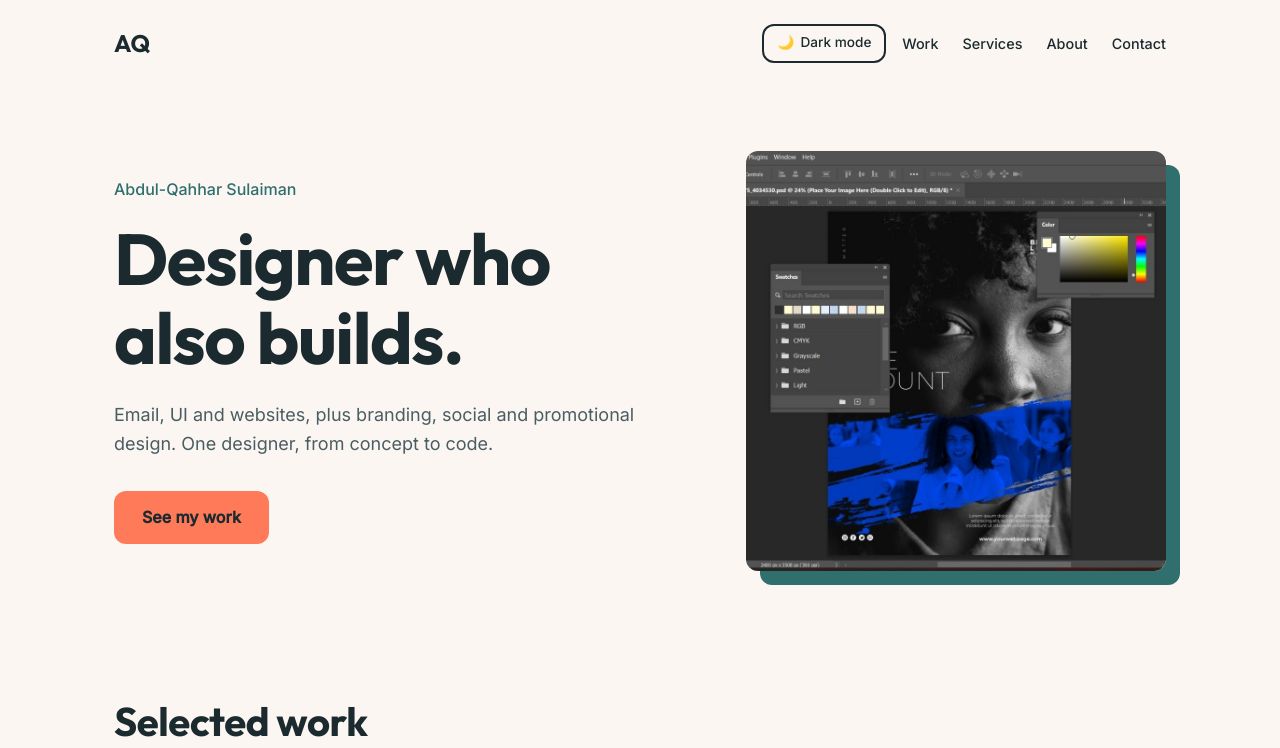
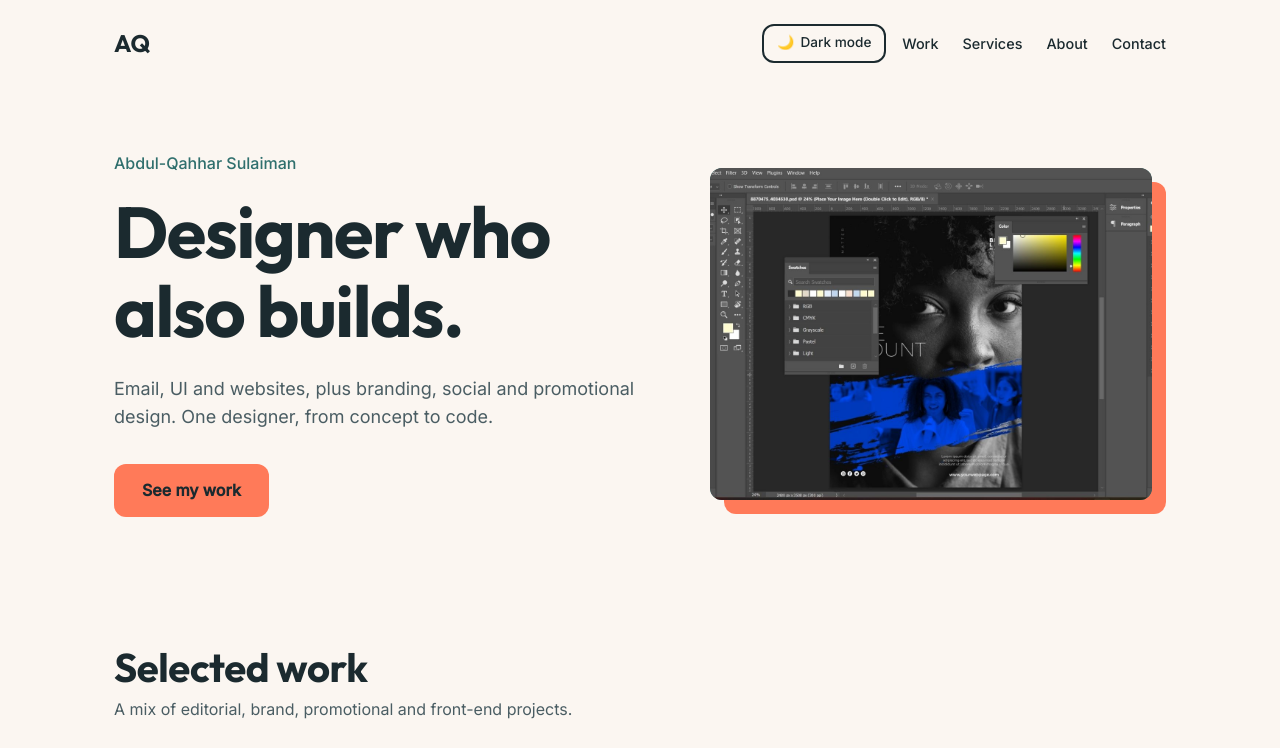
Before and after one commit to abdulqahhar-sulaiman/Abdul-Qahhar-Portfolio, a plain HTML site: page index.html in a window 1280 px wide. Shown: the top 748 px of the page. Drawn offline with Linux system fonts and the light colour scheme.

Commit message:
Updated the hero section

```diff
--- a/css/styles.css
+++ b/css/styles.css
@@ -259,6 +259,14 @@ a {
   border-radius: var(--radius);
   box-shadow: 14px 14px 0 var(--color-accent);
   margin-right: 14px;   /* room so the shadow doesn't get clipped */
+}
+
+.hero__visual img {
+  display: block;
+  width: 100%;
+  height: 100%;
+  object-fit: cover;
+  border-radius: var(--radius);
 }
 
 /* ==========================================================
--- a/index.html
+++ b/index.html
@@ -81,15 +81,15 @@
           </p>
           <a class = "btn" href = "#work">See my work</a>
         </div>
-        <!--<div class = "hero__visual" aria-hidden = "true"></div>-->
 
-        <img
-          class = "about__image fade-in"
-          src = "images/hero/hero-image.jpg"
-          width = "800"
-          height = "800"
-          loading = "lazy"
-          alt = "photoshop home page">
+        <div class = "hero__visual">
+          <img
+            src = "images/hero/hero-image.jpg"
+            width = "1200"
+            height = "900"
+            loading = "eager"
+            alt = "a preview of Photoshop workspace">
+        </div>
       </div>
     </section>
 
```
